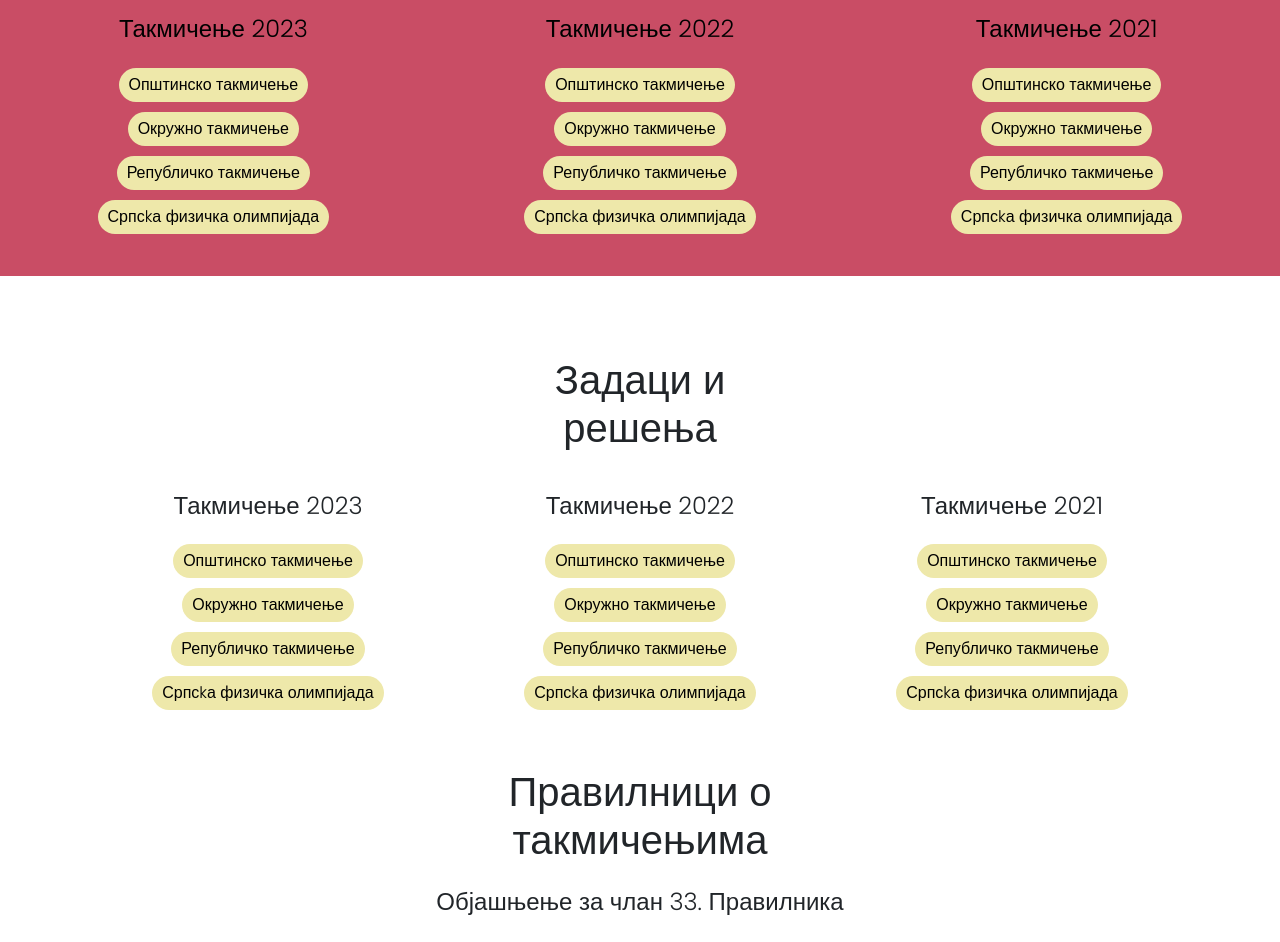
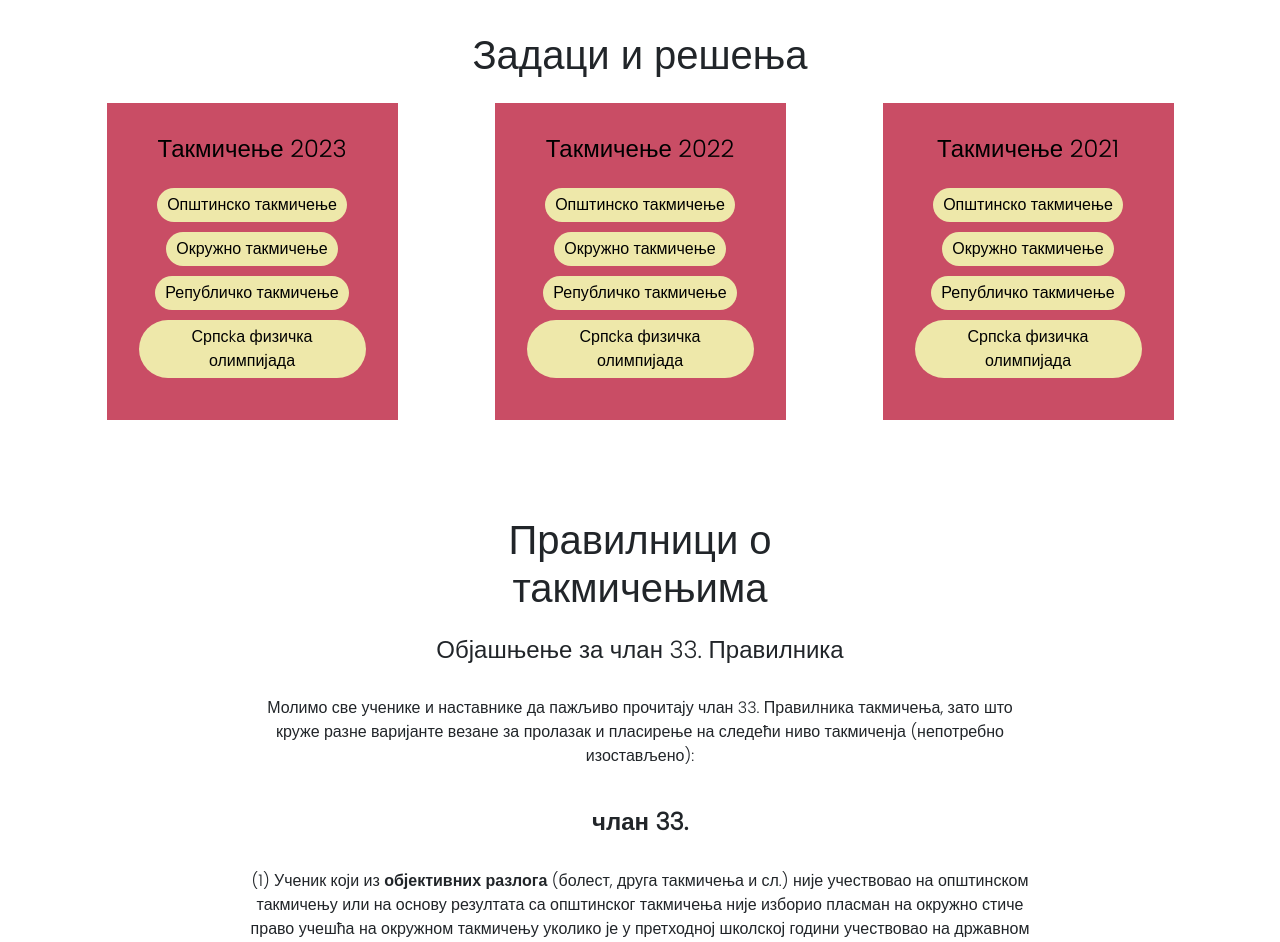
Before and after one commit to LazarevicV/takmicenja-fizika-srednja-skola, a Flask app: page / in a window 1280 px wide. Shown: the part 3332-4274 px from the top of the page. Run offline with Flask 3, Linux system fonts and the light colour scheme.

Commit message:
sitne izmene na index.html

```diff
--- a/templates/index.html
+++ b/templates/index.html
@@ -135,9 +135,56 @@
             <h1>Најновије</h1>
         </div>
     </div>
+
+    <div class="row" style="padding: 1rem;">
+        <div class="col" style="text-align: left;">
+            <h4 class="text-center">Општинско такмичење
+                14.02.2024.</h4>
+            <p style="padding: 0 1rem 0 1rem;"> Списак <b>позваних ученика</b> на Окружно такмичење се налази на
+                страници
+                <b><a href="/okruzno">ОКРУЖНО.</a></b>
+            </p>
+        </div>
+        <div class="col" style="text-align: left;">
+            <h4 class="text-center">Резултати Општинског такмичења
+                (07.02.2024.)</h4>
+            <p style="padding: 0 1rem 0 1rem;"><b>Статистика резултата</b> са општинског такмичења показују да су
+                задаци
+                били претешки за ученике
+                (видети на страници Општинско). Зато молимо све Окружне комисије да спусте границе пролаза на
+                Окружно такмичење до разумне мере и, по могућности, позову <b>што више ученика</b> на следећи ниво
+                такмичења.</p>
+            <p style="padding: 0 1rem 0 1rem;"><b>Организатори Окружног такмичења</b> се налазе у <b><a
+                        href="https://www.df.uns.ac.rs/takmicenjefizikasrednje/Documents/Okruzno%2024/OKRUZNO%20organizatori%2024.pdf">Табели</a></b>
+                (подаци са сајта
+                Министарства). Молимо да
+                благовремено пријавите допуну/измену овог списка са реалним Организаторима, слањем података које
+                се налазе у Табели на мејл <b><a href="mailto:takmicenje@df.uns.ac.rs">takmicenje@df.uns.ac.rs</a></b>
+                (уколико је школа
+                домаћин био организатор и
+                Општинског, довољно је пријавити само име школе и града).</p>
+        </div>
+        <div class="col" style="text-align: left;">
+            <h4 class="text-center">Општинско такмичење
+                04.02.2024.</h4>
+            <p style="padding: 0 1rem 0 1rem;"><b>Задаци и решења</b> са Општинског такмичења се налазе на страници
+                ОПШТИНСКО. <br>
+                <b>Молбе за позивање</b> на Окружно такмичење <b><a
+                        href="https://www.df.uns.ac.rs/takmicenjefizikasrednje/Documents/Opstinsko%2024/Molba%20za%20pozivanje%20na%20Okruzno%202024.pdf">(молба)</a></b>
+                по члану 33. се шаљу до 13.02.2024. електронски
+                (скенирана или усликана потписана молба), на мејл <b><a
+                        href="mailto:takmicenje@df.uns.ac.rs">takmicenje@df.uns.ac.rs</a></b>.
+            </p>
+        </div>
+    </div>
     <!-- Najnovije -->
 
     <!-- Carousel -->
+    <div class="row justify-content-md-center text-center" style="padding: 3rem 0 1rem 0;">
+        <div class="col-md-4">
+            <h1>Истакнуто</h1>
+        </div>
+    </div>
     <div class="container">
         <div id="carouselExample" class="carousel slide" data-bs-ride="carousel"
             style="font-size: larger; font-style: bold;">
@@ -194,51 +241,7 @@
     </div>
     <!-- Carousel -->
 
-    <!-- Najnovije -->
-    <div class="row" style="padding: 1rem;">
-        <div class="col" style="text-align: left;">
-            <h4 class="text-center">Општинско такмичење
-                14.02.2024.</h4>
-            <p style="padding: 0 1rem 0 1rem;"> Списак <b>позваних ученика</b> на Окружно такмичење се налази на
-                страници
-                <b><a href="/okruzno">ОКРУЖНО.</a></b>
-            </p>
-        </div>
-        <div class="col" style="text-align: left;">
-            <h4 class="text-center">Резултати Општинског такмичења
-                (07.02.2024.)</h4>
-            <p style="padding: 0 1rem 0 1rem;"><b>Статистика резултата</b> са општинског такмичења показују да су
-                задаци
-                били претешки за ученике
-                (видети на страници Општинско). Зато молимо све Окружне комисије да спусте границе пролаза на
-                Окружно такмичење до разумне мере и, по могућности, позову <b>што више ученика</b> на следећи ниво
-                такмичења.</p>
-            <p style="padding: 0 1rem 0 1rem;"><b>Организатори Окружног такмичења</b> се налазе у <b><a
-                        href="https://www.df.uns.ac.rs/takmicenjefizikasrednje/Documents/Okruzno%2024/OKRUZNO%20organizatori%2024.pdf">Табели</a></b>
-                (подаци са сајта
-                Министарства). Молимо да
-                благовремено пријавите допуну/измену овог списка са реалним Организаторима, слањем података које
-                се налазе у Табели на мејл <b><a href="mailto:takmicenje@df.uns.ac.rs">takmicenje@df.uns.ac.rs</a></b>
-                (уколико је школа
-                домаћин био организатор и
-                Општинског, довољно је пријавити само име школе и града).</p>
-        </div>
-        <div class="col" style="text-align: left;">
-            <h4 class="text-center">Општинско такмичење
-                04.02.2024.</h4>
-            <p style="padding: 0 1rem 0 1rem;"><b>Задаци и решења</b> са Општинског такмичења се налазе на страници
-                ОПШТИНСКО. <br>
-                <b>Молбе за позивање</b> на Окружно такмичење <b><a
-                        href="https://www.df.uns.ac.rs/takmicenjefizikasrednje/Documents/Opstinsko%2024/Molba%20za%20pozivanje%20na%20Okruzno%202024.pdf">(молба)</a></b>
-                по члану 33. се шаљу до 13.02.2024. електронски
-                (скенирана или усликана потписана молба), на мејл <b><a
-                        href="mailto:takmicenje@df.uns.ac.rs">takmicenje@df.uns.ac.rs</a></b>.
-            </p>
-        </div>
-    </div>
-    <!-- Najnovije -->
-
-    <div class="container-fluid" style="padding: 2rem 0;">
+    <div class="container" style="padding: 2rem 0;">
         <!-- Takmicenja zadaci i resenja -->
         <div class="row justify-content-md-center text-center">
             <div class="col-md-12">
@@ -246,76 +249,34 @@
             </div>
         </div>
         <div class="row justify-content-md-center text-center" id="takmicenja">
-            <div class="col-12 col-sm-6 col-md-4 text-center mx-auto" style="background-color: #c94d65; color: black; padding: 2rem; margin: 1rem;">
+            <div class="col-md-3 text-center mx-auto" style="background-color: #c94d65; color: black; padding: 2rem; margin: 1rem;">
                 <h4 style="padding-bottom: 1rem;">Такмичење 2023</h4>
                 <ul style="list-style-type:none; padding-left:0;" id="main_linkovi_pillshaped2">
                     <a href="/opstinsko#opstinsko-2022-2023">Општинско такмичење</a>
-                        <a href="/okruzno">Окружно такмичење</a>
+                        <a href="/okruzno#okruzno-2023">Окружно такмичење</a>
                         <a href="/drzavno#drzavno-2023">Републичко такмичење</a>
                         <a href="/sfo#sfo-2023">Српсkа физичка олимпијада</a>
                 </ul>
             </div>
 
-            <div class="col-12 col-sm-6 col-md-4 text-center mx-auto" style="background-color: #c94d65; color: black; padding: 2rem; margin: 1rem;">
+            <div class="col-md-3 text-center mx-auto" style="background-color: #c94d65; color: black; padding: 2rem; margin: 1rem;">
                 <h4 style="padding-bottom: 1rem;">Такмичење 2022</h4>
                 <ul style="list-style-type:none; padding-left:0;"  id="main_linkovi_pillshaped2">
                     <a href="/opstinsko#opstinsko-2022">Општинско такмичење</a>
-                    <a href="/okruzno">Окружно такмичење</a>
+                    <a href="/okruzno#okruzno-2022">Окружно такмичење</a>
                     <a href="/drzavno#drzavno-2022">Републичко такмичење</a>
                     <a href="/sfo#sfo-2022">Српсkа физичка олимпијада</a>
                 </ul>
             </div>
 
-            <div class="col-12 col-sm-6 col-md-4 text-center mx-auto" style="background-color: #c94d65; color: black; padding: 2rem; margin: 1rem;">
+            <div class="col-md-3 text-center mx-auto" style="background-color: #c94d65; color: black; padding: 2rem; margin: 1rem;">
                 <h4 style="padding-bottom: 1rem;">Такмичење 2021</h4>
                 <ul style="list-style-type:none; padding-left:0;"  id="main_linkovi_pillshaped2">
                     <a href="/opstinsko#opstinsko-2021">Општинско такмичење</a>
-                    <a href="/okruzno">Окружно такмичење</a>
+                    <a href="/okruzno#okruzno-2022">Окружно такмичење</a>
                     <a href="/drzavno#drzavno-2021">Републичко такмичење</a>
                     <a href="/sfo#sfo-2021">Српсkа физичка олимпијада</a>
                 </ul>
-            </div>
-        </div>
-        <!-- Takmicenja zadaci i resenja -->
-    </div>
-
-
-    <div class="container">
-        <!-- Takmicenja zadaci i resenja -->
-        <div class="row justify-content-md-center text-center" style="padding: 2rem;">
-            <div class="col-md-4">
-                <h1>Задаци и решења</h1>
-            </div>
-        </div>
-        <div class="container">
-            <div class="row" id="main_linkovi_pillshaped2">
-                <div class="col text-center" id="takmicenja">
-                    <h4>Такмичење 2023</h4>
-                    <ul>
-                        <a href="/opstinsko#opstinsko-2022-2023">Општинско такмичење</a>
-                        <a href="">Окружно такмичење</a>
-                        <a href="/drzavno#drzavno-2023">Републичко такмичење</a>
-                        <a href="/sfo#sfo-2023">Српсkа физичка олимпијада</a>
-                    </ul>
-                </div>
-                <div class="col text-center" id="takmicenja">
-                    <h4>Такмичење 2022</h4>
-                    <ul>
-                        <a href="/opstinsko#opstinsko-2022">Општинско такмичење</a>
-                        <a href="">Окружно такмичење</a>
-                        <a href="/drzavno#drzavno-2022">Републичко такмичење</a>
-                        <a href="/sfo#sfo-2022">Српсkа физичка олимпијада</a>
-                    </ul>
-                </div>
-                <div class="col text-center" id="takmicenja">
-                    <h4>Такмичење 2021</h4>
-                    <ul>
-                        <a href="/opstinsko#opstinsko-2021">Општинско такмичење</a>
-                        <a href="">Окружно такмичење</a>
-                        <a href="/drzavno#drzavno-2021">Републичко такмичење</a>
-                        <a href="/sfo#sfo-2021">Српсkа физичка олимпијада</a>
-                    </ul>
-                </div>
             </div>
         </div>
         <!-- Takmicenja zadaci i resenja -->
--- a/templates/okruzno.html
+++ b/templates/okruzno.html
@@ -6,7 +6,7 @@
 <div class="container pt-5">
     <div class="row">
         <div class="col text-center" style="padding: 0 0 2rem 0;">
-            <h1 id="drzavno-2023">Окружно 2023</h1>
+            <h1 id="okruzno-2023">Окружно 2023</h1>
         </div>
     </div>
 
@@ -26,7 +26,7 @@
     </div>
 
     <div class="row text-center">
-        <h1>Школска 2022-23 година </h1>
+        <h1 id="okruzno-2022">Школска 2022-23 година </h1>
     </div>
 
     <p>
```
